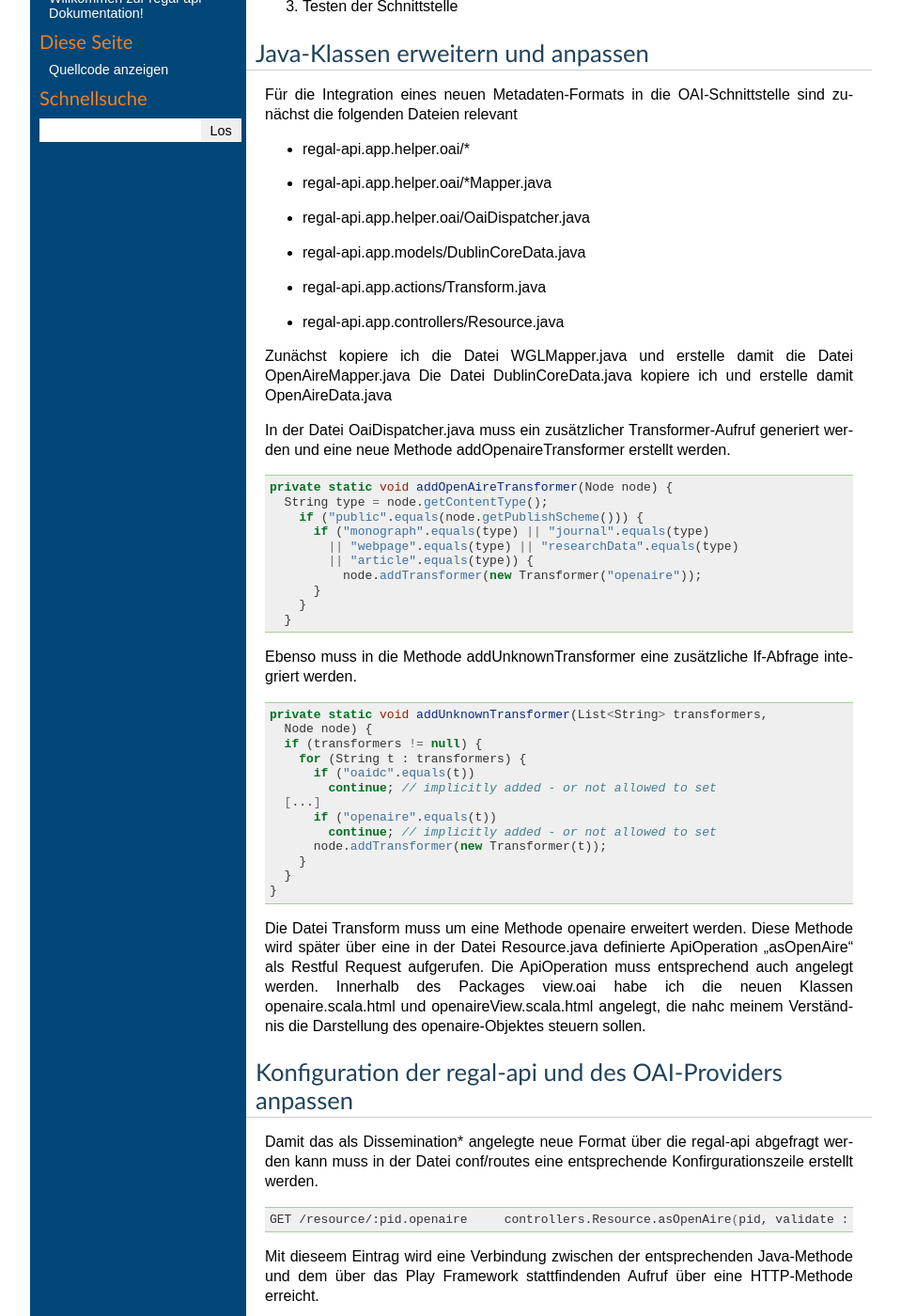
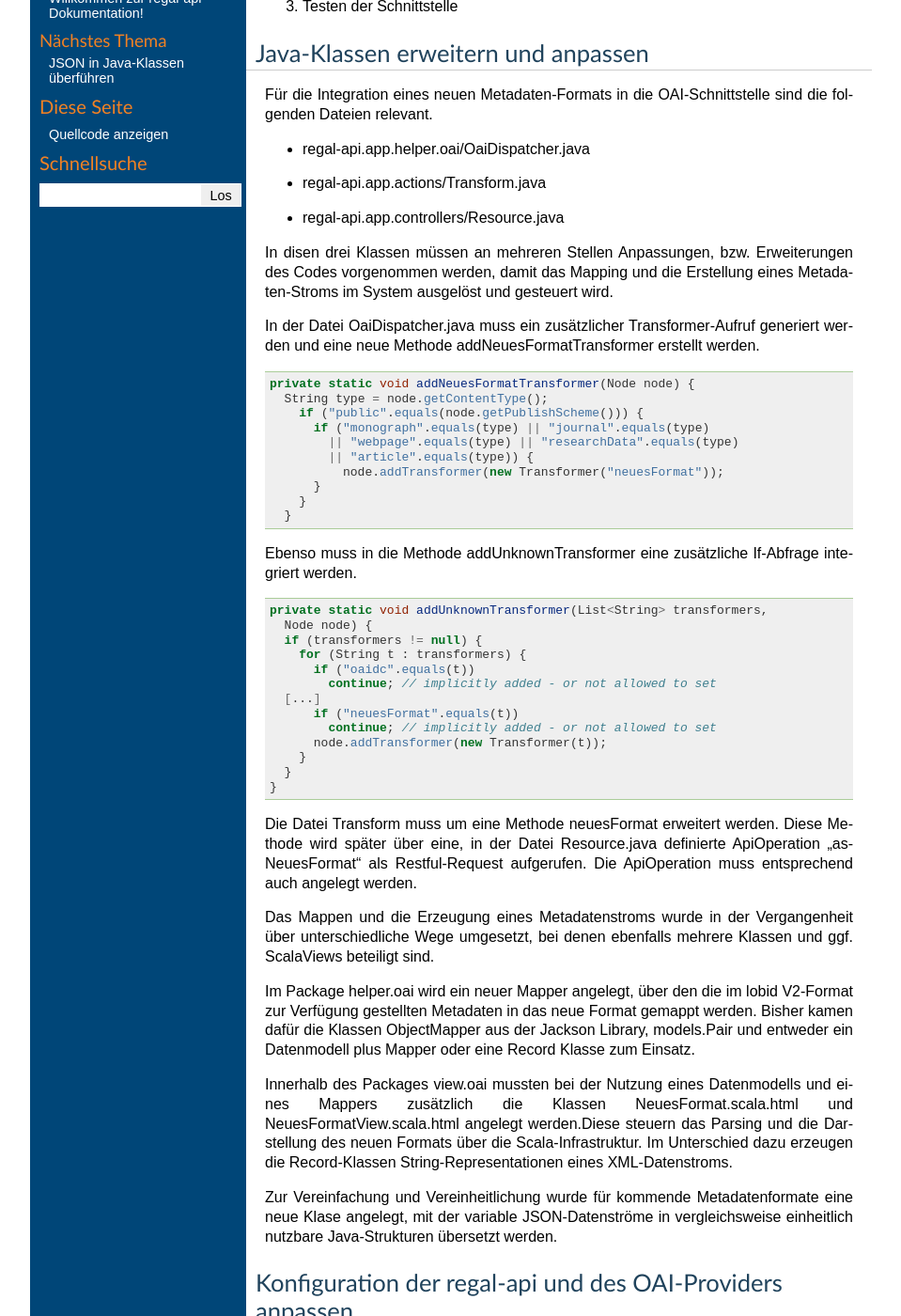
Before and after one commit to peterreimer/regal-api, a Sphinx documentation site: the page built from docs/source/developer-docs/oaiMetadataFormats.rst, in a window 1280 px wide and 1400 px high, scrolled down 362 px. Shown: the whole window at 94% size, without its empty margins (160-1119 px from the left). Built offline with Sphinx 7.4.7, drawn with Linux system fonts in a browser that asks for light colours; some of the changed text lies outside the part shown.

Commit message:
refreshed documentation

```diff
--- a/docs/source/developer-docs/oaiMetadataFormats.rst
+++ b/docs/source/developer-docs/oaiMetadataFormats.rst
@@ -10,30 +10,26 @@ Die Integration eines neuen Metadatenformats in die OAI-Schnittstelle umfasst Ak
 Java-Klassen erweitern und anpassen
 -----------------------------------
 
-Für die Integration eines neuen Metadaten-Formats in die OAI-Schnittstelle sind zunächst die folgenden Dateien relevant
+Für die Integration eines neuen Metadaten-Formats in die OAI-Schnittstelle sind die folgenden Dateien relevant.
 
-* regal-api.app.helper.oai/\*
-* regal-api.app.helper.oai/\*Mapper.java
 * regal-api.app.helper.oai/OaiDispatcher.java
-* regal-api.app.models/DublinCoreData.java
 * regal-api.app.actions/Transform.java
 * regal-api.app.controllers/Resource.java
 
+In disen drei Klassen müssen an mehreren Stellen Anpassungen, bzw. Erweiterungen des Codes vorgenommen werden, damit das Mapping und die Erstellung
+eines Metadaten-Stroms im System ausgelöst und gesteuert wird.
 
-Zunächst kopiere ich die Datei WGLMapper.java und erstelle damit die Datei OpenAireMapper.java
-Die Datei DublinCoreData.java kopiere ich und erstelle damit OpenAireData.java
-
-In der Datei OaiDispatcher.java muss ein zusätzlicher Transformer-Aufruf generiert werden und eine neue Methode addOpenaireTransformer erstellt werden.
+In der Datei OaiDispatcher.java muss ein zusätzlicher Transformer-Aufruf generiert werden und eine neue Methode addNeuesFormatTransformer erstellt werden.
 
 .. code:: java
 
-    private static void addOpenAireTransformer(Node node) {
+    private static void addNeuesFormatTransformer(Node node) {
       String type = node.getContentType();
         if ("public".equals(node.getPublishScheme())) {
           if ("monograph".equals(type) || "journal".equals(type)
             || "webpage".equals(type) || "researchData".equals(type)
             || "article".equals(type)) {
-              node.addTransformer(new Transformer("openaire"));
+              node.addTransformer(new Transformer("neuesFormat"));
           }
         }
       }
@@ -50,7 +46,7 @@ Ebenso muss in die Methode addUnknownTransformer eine zusätzliche If-Abfrage in
           if ("oaidc".equals(t))
             continue; // implicitly added - or not allowed to set
       [...]
-          if ("openaire".equals(t))
+          if ("neuesFormat".equals(t))
             continue; // implicitly added - or not allowed to set
           node.addTransformer(new Transformer(t));
         }
@@ -58,14 +54,29 @@ Ebenso muss in die Methode addUnknownTransformer eine zusätzliche If-Abfrage in
     }
 
 
-Die Datei Transform muss um eine Methode openaire erweitert werden. Diese Methode wird später über eine in der Datei Resource.java definierte ApiOperation "asOpenAire" als Restful Request aufgerufen. Die ApiOperation muss entsprechend auch angelegt werden.
-Innerhalb des Packages view.oai habe ich die neuen Klassen openaire.scala.html und openaireView.scala.html angelegt, die nahc meinem Verständnis die Darstellung des openaire-Objektes steuern sollen.
+Die Datei Transform muss um eine Methode neuesFormat erweitert werden. Diese Methode wird später über eine, in der Datei Resource.java definierte
+ApiOperation "asNeuesFormat" als Restful-Request aufgerufen. Die ApiOperation muss entsprechend auch angelegt werden.
+
+Das Mappen und die Erzeugung eines Metadatenstroms wurde in der Vergangenheit über unterschiedliche Wege umgesetzt, bei denen ebenfalls mehrere Klassen und ggf.
+ScalaViews beteiligt sind.
+
+Im Package helper.oai wird ein neuer Mapper angelegt, über den die im lobid V2-Format zur Verfügung gestellten Metadaten in das neue Format gemappt werden.
+Bisher kamen dafür die Klassen ObjectMapper aus der Jackson Library, models.Pair und entweder ein Datenmodell plus Mapper oder eine Record Klasse zum Einsatz.
+
+Innerhalb des Packages view.oai mussten bei der Nutzung eines Datenmodells und eines Mappers zusätzlich die Klassen NeuesFormat.scala.html und
+NeuesFormatView.scala.html angelegt werden.Diese steuern das Parsing und die Darstellung des neuen Formats über die Scala-Infrastruktur.
+Im Unterschied dazu erzeugen die Record-Klassen String-Representationen eines XML-Datenstroms.
+
+Zur Vereinfachung und Vereinheitlichung wurde für kommende Metadatenformate eine neue Klase angelegt, mit der variable JSON-Datenströme in vergleichsweise
+einheitlich nutzbare Java-Strukturen übersetzt werden.
+
+
 
 
 Konfiguration der regal-api und des OAI-Providers anpassen
 ----------------------------------------------------------
 
-Damit das als Dissemination* angelegte neue Format über die regal-api abgefragt werden kann muss in der Datei conf/routes eine entsprechende Konfirgurationszeile erstellt werden.
+Damit das als Dissemination* angelegte neue Format über die regal-api abgefragt werden kann, muss in der Datei conf/routes eine entsprechende Konfigurationszeile erstellt werden.
 
 .. code:: bash
 
@@ -106,4 +117,5 @@ Testen der Schnittstelle
 ------------------------
 
 Die OAI-Schnittstelle ist über die URL http://api.ellinet-dev.hbz-nrw.de/oai-pmh/ oder analog bei edoweb-test erreichbar.
-Der neue ServiceDisseminator kann über die regal-api aufgerufen werden, wenn der in der routes Datei deklarierte Pfad entsprechend aufgerufen wird. Obwohl GET als Methode deklariert ist, funktioniert jedoch nur der Aufruf mittels POST. Deshalb kommt cUrl zum Einsatz: curl -XGET -uedoweb-admin localhost:9000/resource/frl%3A6402576.openaire
+Der neue ServiceDisseminator kann über die regal-api aufgerufen werden, wenn der in der routes Datei deklarierte Pfad entsprechend aufgerufen wird.
+Obwohl GET als Methode deklariert ist, funktioniert jedoch nur der Aufruf mittels POST. Deshalb kommt cUrl zum Einsatz: curl -XGET -uedoweb-admin localhost:9000/resource/frl%3A6402576.openaire
--- a/docs/source/index.rst
+++ b/docs/source/index.rst
@@ -6,7 +6,7 @@ Willkommen zur regal-api Dokumentation!
    :caption: Inhalt:
 
    developer-docs/oaiMetadataFormats
-
+   developer-docs/JsonLDMapper
 
 Suche
 =====
```
Also changed, not shown: other parts of docs/source/developer-docs/oaiMetadataFormats.rst (+1 -1 lines), docs/source/developer-docs/JsonLDMapper.rst (added, +69 -0 lines), 12 other files.
